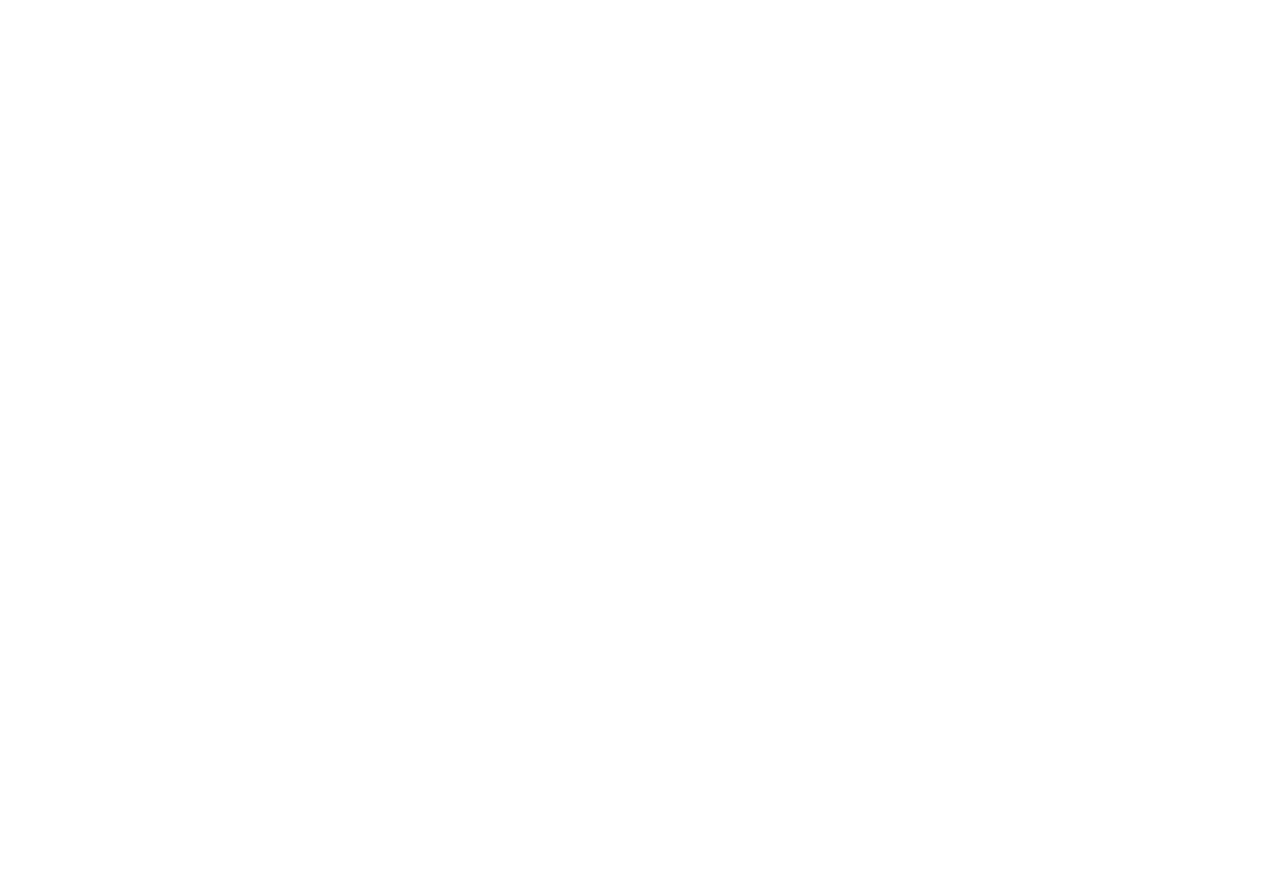
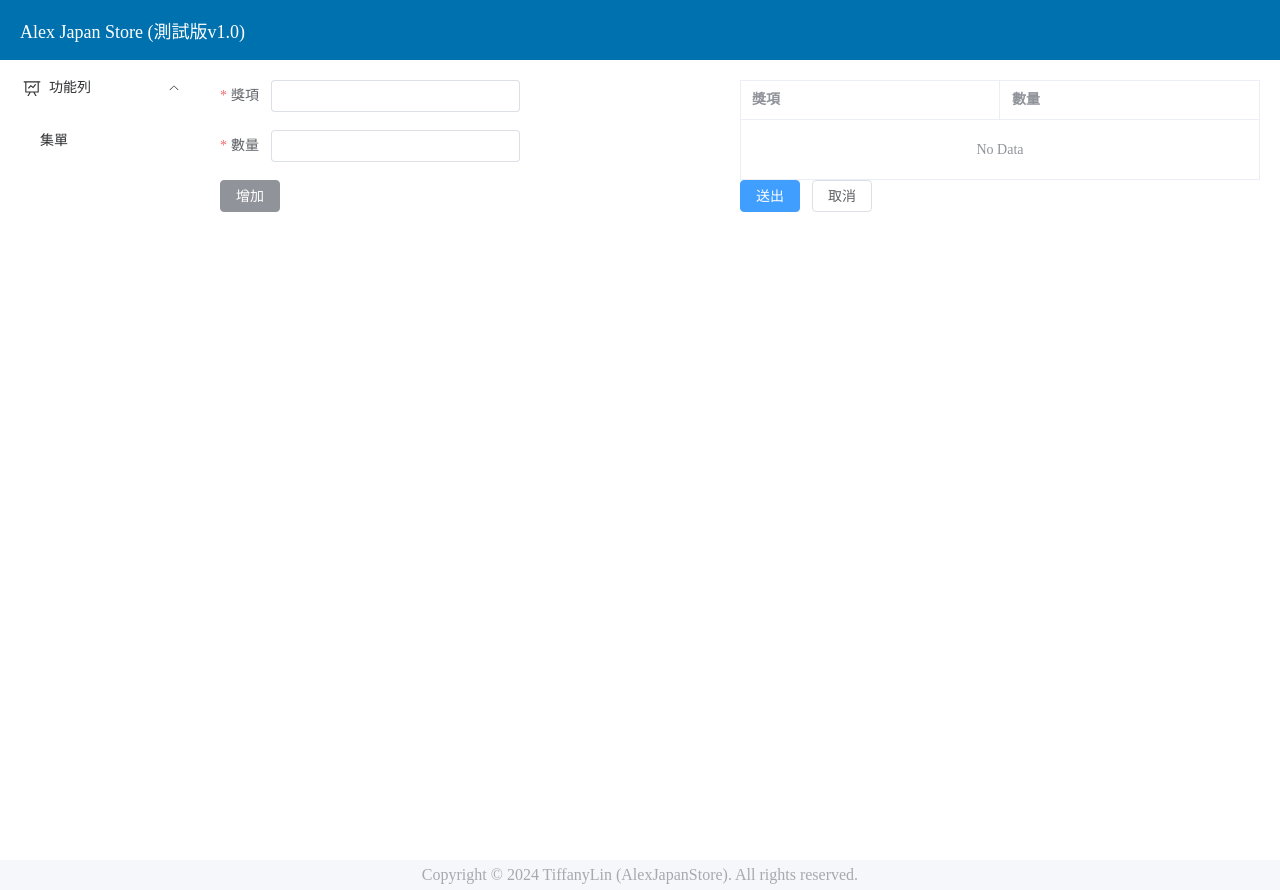
Before and after one commit to whattiffany/kuji_lottery, a Vue app: page /raffleSetting in a window 1280 px wide. Before the commit this address had no page. Before the commit the page ends 800 px from the top, so only its background shows below. Built offline with nearby package versions, Linux system fonts and the light colour scheme; the HTML template or start-up script is replaced by a standard one.

Commit message:
update random sticker

```diff
--- a/package.json
+++ b/package.json
@@ -15,7 +15,7 @@
     "unplugin-auto-import": "^0.17.5",
     "unplugin-vue-components": "^0.26.0",
     "vue": "^3.2.13",
-    "vue-router": "^4.3.0"
+    "vue-router": "^4.0.13"
   },
   "devDependencies": {
     "@babel/core": "^7.12.16",
--- a/src/App.vue
+++ b/src/App.vue
@@ -12,7 +12,4 @@
 body {
   margin: 0;
 }
-#app {
-  min-height: 100%;
-}
 </style>
--- a/src/components/BaseLayout.vue
+++ b/src/components/BaseLayout.vue
@@ -1,7 +1,8 @@
 <template>
   <el-container class="layout-container-demo" style="height: 500px">
-    <el-header style="text-align: right; font-size: 12px">
-      <div class="toolbar">
+    <el-header>
+      <span class="toolbar">Alex Japan Store (測試版v1.0)</span>
+      <!-- <div class="toolbar">
         <el-dropdown>
           <el-icon
             :size="20"
@@ -9,16 +10,16 @@
             style="margin-right: 8px; margin-top: 1px"
             ><Setting
           /></el-icon>
-          <!-- <template #dropdown>
+          <template #dropdown>
             <el-dropdown-menu>
               <el-dropdown-item>View</el-dropdown-item>
               <el-dropdown-item>Add</el-dropdown-item>
               <el-dropdown-item>Delete</el-dropdown-item>
             </el-dropdown-menu>
-          </template> -->
+          </template>
         </el-dropdown>
         <span class="login-name">Alex</span>
-      </div>
+      </div> -->
     </el-header>
     <el-container>
       <el-aside width="200px">
@@ -28,13 +29,13 @@
               <template #title>
                 <el-icon><DataLine /></el-icon>功能列
               </template>
-              <router-link class="router-link" to="/raffle" index="1-1"
-                ><el-menu-item>自製集單</el-menu-item></router-link
+              <router-link class="router-link" to="/raffleSetting" index="1-1"
+                ><el-menu-item>集單</el-menu-item></router-link
               >
 
-              <router-link class="router-link" to="/home" index="1-2"
+              <!-- <router-link class="router-link" to="/home" index="1-2"
                 ><el-menu-item>一番賞集單</el-menu-item></router-link
-              >
+              > -->
             </el-sub-menu>
           </el-menu>
         </el-scrollbar>
@@ -75,9 +76,6 @@
 .router-link:hover {
   color: inherit; /* 滑鼠移至時保持文字顏色不變 */
 }
-.layout-container-demo {
-  padding-bottom: 30px;
-}
 
 .layout-container-demo .el-header {
   position: relative;
@@ -89,6 +87,7 @@
   border-right: none;
 }
 .layout-container-demo .toolbar {
+  color: #ffffff;
   font-size: 18px;
   display: inline-flex;
   align-items: center;
@@ -99,9 +98,10 @@
 .login-name {
   color: #ffffff;
 }
+.el-container {
+  min-height: 100vh;
+}
 .el-footer {
-  position: absolute;
-  bottom: 0;
   width: 100%;
   height: 30px;
   background-color: #f5f7fa;
--- a/src/components/PrizeForm.vue
+++ b/src/components/PrizeForm.vue
@@ -1,4 +1,6 @@
 <template>
+  <el-row>
+    <el-col :span="12">
       <el-form
         ref="formRef"
         label-position="left"
@@ -28,40 +30,52 @@
           />
         </el-form-item>
         <el-form-item>
-      <el-button type="primary" @click="submitForm">送出</el-button>
-      <el-button @click="resetForm">取消</el-button>
+          <el-button type="info" @click="addGroup">增加</el-button>
         </el-form-item>
       </el-form>
+    </el-col>
+    <el-col :span="12">
+      <PrizeTable :tableData="prizeGroup.prizeItems"></PrizeTable>
+    </el-col>
+  </el-row>
+  <el-form-item> </el-form-item>
 </template>
 <script>
 import { reactive, ref } from "vue";
+import PrizeTable from "../components/PrizeTable.vue";
+
 export default {
   name: "PrizeForm",
+  components: {
+    PrizeTable,
+  },
   setup() {
     const formRef = ref(null);
     const prizeItems = reactive({
       name: "",
       number: null,
     });
+    const prizeGroup = reactive({
+      prizeItems: [],
+    });
 
-    const submitForm = () => {
-      formRef.value.validate((valid) => {
-        if (valid) {
-          console.log("submit!");
-        } else {
-          console.log("error submit!");
-        }
-      });
+    const addGroup = () => {
+      // emit("prizeGroup", [prizeItems]);
+      const item = JSON.parse(JSON.stringify(prizeItems));
+      prizeGroup.prizeItems.push(item);
+      console.log(prizeGroup.prizeItems);
     };
 
     const resetForm = () => {
       formRef.value.resetFields();
     };
+
     return {
+      prizeItems,
       formRef,
-      prizeItems,
-      submitForm,
+      prizeGroup,
       resetForm,
+      addGroup,
     };
   },
 };
--- /dev/null
+++ b/src/components/PrizeTable.vue
@@ -0,0 +1,43 @@
+<template>
+  <el-table :data="prizeData" style="width: 100%" show-summary border>
+    <el-table-column prop="name" label="獎項" />
+    <el-table-column prop="number" label="數量" />
+  </el-table>
+  <el-button type="primary" @click="CreateList">送出</el-button>
+  <el-button @click="resetForm">取消</el-button>
+</template>
+<script>
+import { reactive, watch } from "vue";
+import { useRouter } from "vue-router";
+export default {
+  name: "PrizeTable",
+  props: ["tableData"],
+  setup(props) {
+    const router = useRouter();
+    const data = reactive({
+      prizeData: props.tableData,
+    });
+    const CreateList = () => {
+      // 将原始数据转换为带有重复名称的对象数组
+      return data.prizeData.reduce((acc, cur) => {
+        for (let i = 0; i < cur.number; i++) {
+          acc.push(cur.name);
+        }
+        console.log(acc);
+        router.push({
+          name: "RaffleStart", // 目标路由的名称
+          params: {
+            formData: acc, // 要传递的数据
+          },
+        });
+        return acc;
+      }, []);
+    };
+    watch(props.tableData, (newValue) => {
+      console.log(newValue);
+      data.prizeData = newValue;
+    });
+    return { ...data, CreateList };
+  },
+};
+</script>
--- a/src/components/RaffleStickers.vue
+++ b/src/components/RaffleStickers.vue
@@ -1,10 +1,14 @@
 <template>
-  <el-row>
+  <el-row v-loading="stickerloading" element-loading-text="製作中...">
     <!-- 生成五个与 id 为 "book" 的元素 -->
-    <el-col :span="4" v-for="replicate in turnPage.totalNum" :key="replicate">
+    <el-col
+      :span="4"
+      v-for="stickerIndex in turnPage.totalNum"
+      :key="stickerIndex"
+    >
       <div
-        :id="'book_' + replicate"
-        class="book grid-content"
+        :id="'sticker_' + stickerIndex"
+        class="sticker grid-content"
         v-if="turnPage.show"
       >
         <div
@@ -12,13 +16,14 @@
           v-for="(item, index) in turnPage.imageList"
           :key="index"
           :style="{
-            // width: '280px',
-            // height: '210px',
             backgroundImage: `url( ${require('@/assets/images/' + item)} )`,
             backgroundSize: 'contain,cover',
           }"
         >
-          <div class="result" v-if="index != 0">A</div>
+          <span>{{ stickerIndex }}</span>
+          <div class="result" v-if="index != 0">
+            {{ turnPage.data[stickerIndex - 1] }}
+          </div>
         </div>
       </div>
     </el-col>
@@ -28,27 +33,33 @@
 <script>
 import $ from "jquery";
 import "turn.js";
+import { reactive, nextTick, ref } from "vue";
 export default {
   name: "RafflePage",
   components: {},
-  props: {},
-  data() {
-    return {
+  props: ["data"],
+  mounted() {
+    // 对每个生成的元素应用onTurn方法
+    for (let i = 1; i <= this.turnPage.totalNum; i++) {
+      this.onTurn("sticker_" + i);
+    }
+    this.shuffleArr(this.turnPage.data);
+  },
+  setup(props) {
+    const stickerloading = ref(false);
+    const data = reactive({
       turnPage: {
         width: 160,
         height: 120,
         imageList: ["sticker.png", "sticker-back.png"],
-        totalNum: 12,
+        totalNum: props.data.length,
+        data: props.data,
         loading: false,
         show: true,
       },
-    };
-  },
-  methods: {
-    // 套用onTurn方法
-    onTurn(id) {
-      // let that = this;
-      this.$nextTick(() => {
+    });
+    const onTurn = (id) => {
+      nextTick(() => {
         $("#" + id).turn({
           acceleration: true,
           display: "single",
@@ -57,44 +68,40 @@
           gradients: true,
           autoCenter: true,
           turnCorners: "tl,tr",
-          height: this.turnPage.height,
-          width: this.turnPage.width,
-          // when: {
-          //   turning: function (e, page, view) {
-          //     console.log("翻页前触发");
-          //     console.log(e, page, view);
-          //     console.log(page);
-          //   },
-          //   turned: function (e, page) {
-          //     console.log("翻页后触发");
-          //     console.log(e, page);
-          //     console.log(page);
-          //   },
-          // },
+          height: data.turnPage.height,
+          width: data.turnPage.width,
         });
       });
-    },
-  },
-  created() {},
-  mounted() {
-    // 对每个生成的元素应用onTurn方法
-    for (let i = 1; i <= this.turnPage.totalNum; i++) {
-      this.onTurn("book_" + i);
-    }
+    };
+
+    const shuffleArr = (array) => {
+      for (let i = array.length - 1; i > 0; i--) {
+        const j = Math.floor(Math.random() * (i + 1));
+        [array[i], array[j]] = [array[j], array[i]];
+      }
+      console.log(array);
+      return array;
+    };
+
+    const loadingInit = () => {
+      setTimeout(() => {
+        console.log("五秒已过，执行下一步操作");
+        stickerloading.value = false;
+      }, 5000);
+    };
+
+    return {
+      ...data,
+      onTurn,
+      loadingInit,
+      shuffleArr,
+      stickerloading,
+    };
   },
 };
 </script>
 
 <style scoped>
-/* .book {
-  width: 280px;
-  height: 210px;
-}
-.sticker {
-  vertical-align: middle;
-  line-height: 200px;
-  text-align: center;
-} */
 .el-col {
   margin-bottom: 20px;
 }
--- a/src/views/HomePage.vue
+++ b/src/views/HomeView.vue
@@ -4,5 +4,10 @@
 <script>
 export default {
   name: "HomePage",
+  props: ["formData"],
+
+  mounted() {
+    console.log("here" + this.formData);
+  },
 };
 </script>
--- a/src/views/RafflePage.vue
+++ /dev/null
@@ -1,21 +0,0 @@
-<template>
-  <PrizeForm></PrizeForm>
-  <RaffleStickers></RaffleStickers>
-</template>
-
-<script>
-import RaffleStickers from "../components/RaffleStickers.vue";
-import PrizeForm from "../components/PrizeForm.vue";
-export default {
-  components: {
-    RaffleStickers,
-    PrizeForm,
-  },
-};
-</script>
-
-<style>
-.el-form {
-  width: 300px;
-}
-</style>
--- /dev/null
+++ b/src/views/RaffleSettingView.vue
@@ -0,0 +1,33 @@
+<template>
+  <PrizeForm @dataset="getPrize"></PrizeForm>
+</template>
+
+<script>
+import { reactive } from "vue";
+import PrizeForm from "../components/PrizeForm.vue";
+
+export default {
+  components: {
+    PrizeForm,
+  },
+  setup() {
+    const prizeGroup = reactive({
+      prizeItems: [],
+    });
+
+    // const getPrize = ()=>{
+    //   prizeGroup.prizeItems =
+    // }
+
+    return {
+      prizeGroup,
+    };
+  },
+};
+</script>
+
+<style>
+.el-form {
+  width: 300px;
+}
+</style>
--- /dev/null
+++ b/src/views/RaffleStartView.vue
@@ -0,0 +1,31 @@
+<template>
+  <RaffleStickers :data="shuffleArr(formData)"></RaffleStickers>
+</template>
+<script>
+import { reactive } from "vue";
+import RaffleStickers from "../components/RaffleStickers.vue";
+export default {
+  name: "RaffleStart",
+  props: ["formData"],
+  components: { RaffleStickers },
+  setup(props) {
+    const data = reactive({
+      formData: props.formData,
+    });
+
+    const shuffleArr = (array) => {
+      for (let i = array.length - 1; i > 0; i--) {
+        const j = Math.floor(Math.random() * (i + 1));
+        [array[i], array[j]] = [array[j], array[i]];
+      }
+      console.log("random:" + array);
+      return array;
+    };
+
+    return {
+      ...data,
+      shuffleArr,
+    };
+  },
+};
+</script>
```
Also changed, not shown: src/router/index.js (+11 -4 lines), 1 other file (tests, documents, lock files or other folders). Lines whose indentation alone changed are shown as unchanged.
